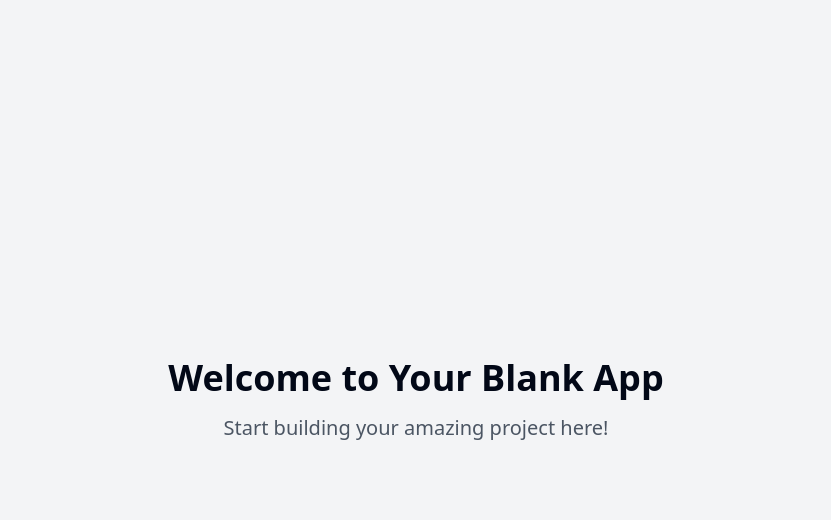
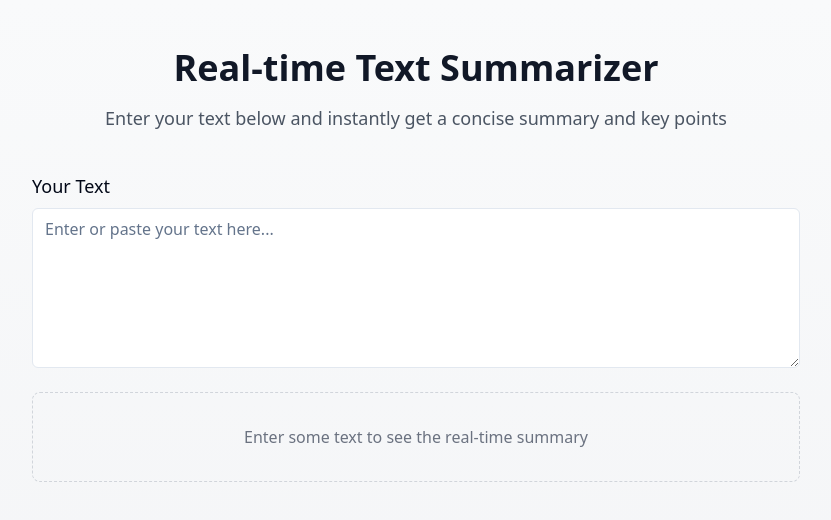
Before and after one commit to whocares2005/gistify-visualize-summarize, a React (Vite) app: page / in a window 1280 px wide. Shown: the top 520 px of the page, without its empty margins (224-1055 px from the left). Built offline with nearby package versions, Linux system fonts and the light colour scheme.

Commit message:
Update UI components
- Update UI components based on user input.

```diff
--- a/src/pages/Index.tsx
+++ b/src/pages/Index.tsx
@@ -1,11 +1,169 @@
-// Update this page (the content is just a fallback if you fail to update the page)
+
+import React, { useState, useEffect } from "react";
+import { Input } from "@/components/ui/input";
+import { Textarea } from "@/components/ui/textarea";
+import { Label } from "@/components/ui/label";
+import { Button } from "@/components/ui/button";
+import { Card } from "@/components/ui/card";
 
 const Index = () => {
+  const [inputText, setInputText] = useState("");
+  const [gist, setGist] = useState("");
+  const [bulletPoints, setBulletPoints] = useState<string[]>([]);
+  const [keywords, setKeywords] = useState<string[]>([]);
+
+  // Generate summaries when input text changes
+  useEffect(() => {
+    if (inputText.trim()) {
+      generateSummary(inputText);
+    } else {
+      setGist("");
+      setBulletPoints([]);
+      setKeywords([]);
+    }
+  }, [inputText]);
+
+  // Function to generate summary from input text
+  const generateSummary = (text: string) => {
+    // Extract keywords (simple implementation - extract words longer than 4 chars that aren't common)
+    const stopWords = new Set([
+      "about", "above", "after", "again", "against", "all", "and", "any", "are", "because",
+      "been", "before", "being", "below", "between", "both", "but", "can", "did", "does",
+      "doing", "down", "during", "each", "few", "for", "from", "further", "had", "has",
+      "have", "having", "her", "here", "hers", "herself", "him", "himself", "his", "how",
+      "into", "its", "itself", "just", "more", "most", "myself", "nor", "now", "off",
+      "once", "only", "other", "our", "ours", "ourselves", "out", "over", "own", "same",
+      "she", "should", "some", "such", "than", "that", "the", "their", "theirs", "them",
+      "themselves", "then", "there", "these", "they", "this", "those", "through", "too",
+      "under", "until", "very", "was", "were", "what", "when", "where", "which", "while",
+      "who", "whom", "why", "will", "with", "you", "your", "yours", "yourself", "yourselves"
+    ]);
+
+    const words = text.toLowerCase().match(/\b\w{4,}\b/g) || [];
+    const extractedKeywords = [...new Set(words.filter(word => !stopWords.has(word)))].slice(0, 10);
+    setKeywords(extractedKeywords);
+
+    // Create gist (shortened version of the text)
+    const sentences = text.split(/[.!?]+/).filter(s => s.trim().length > 0);
+    const shortGist = sentences.length > 1
+      ? sentences.slice(0, 2).join(". ") + "."
+      : text.length > 100
+        ? text.substring(0, 100) + "..."
+        : text;
+    setGist(shortGist);
+
+    // Create bullet points - extract key sentences or split by concepts
+    let points: string[] = [];
+    if (sentences.length > 1) {
+      points = sentences
+        .filter(s => s.trim().length > 3)
+        .slice(0, 5)
+        .map(s => s.trim());
+    } else {
+      // If only one sentence, try to break it into phrases
+      const phrases = text.split(/[,;]/g).filter(p => p.trim().length > 0);
+      points = phrases.slice(0, 3).map(p => p.trim());
+    }
+    setBulletPoints(points);
+  };
+
+  // Function to highlight keywords in text
+  const highlightKeywords = (text: string) => {
+    if (!text || keywords.length === 0) return text;
+
+    let highlightedText = text;
+    keywords.forEach(keyword => {
+      const regex = new RegExp(`\\b${keyword}\\b`, 'gi');
+      highlightedText = highlightedText.replace(
+        regex,
+        match => `<span class="bg-blue-100 dark:bg-blue-900 px-1 rounded">${match}</span>`
+      );
+    });
+
+    return highlightedText;
+  };
+
   return (
-    <div className="min-h-screen flex items-center justify-center bg-gray-100">
-      <div className="text-center">
-        <h1 className="text-4xl font-bold mb-4">Welcome to Your Blank App</h1>
-        <p className="text-xl text-gray-600">Start building your amazing project here!</p>
+    <div className="min-h-screen bg-gradient-to-b from-gray-50 to-gray-100 dark:from-gray-900 dark:to-gray-800 py-12">
+      <div className="container mx-auto px-4">
+        <div className="max-w-3xl mx-auto">
+          <div className="text-center mb-10">
+            <h1 className="text-4xl font-bold text-gray-900 dark:text-white mb-4">
+              Real-time Text Summarizer
+            </h1>
+            <p className="text-lg text-gray-600 dark:text-gray-300">
+              Enter your text below and instantly get a concise summary and key points
+            </p>
+          </div>
+
+          <div className="space-y-6">
+            <div>
+              <Label htmlFor="input-text" className="text-lg">Your Text</Label>
+              <Textarea
+                id="input-text"
+                placeholder="Enter or paste your text here..."
+                className="h-40 mt-2 text-base"
+                value={inputText}
+                onChange={(e) => setInputText(e.target.value)}
+              />
+            </div>
+
+            {(gist || bulletPoints.length > 0) && (
+              <div className="space-y-6 mt-8 animate-in fade-in">
+                <Card className="p-6">
+                  <h2 className="text-xl font-semibold mb-4">Gist</h2>
+                  <div
+                    className="text-base text-gray-700 dark:text-gray-300"
+                    dangerouslySetInnerHTML={{ __html: highlightKeywords(gist) }}
+                  />
+                </Card>
+
+                {bulletPoints.length > 0 && (
+                  <Card className="p-6">
+                    <h2 className="text-xl font-semibold mb-4">Key Points</h2>
+                    <ul className="list-disc pl-6 space-y-2">
+                      {bulletPoints.map((point, index) => (
+                        <li
+                          key={index}
+                          className="text-base text-gray-700 dark:text-gray-300"
+                          dangerouslySetInnerHTML={{ __html: highlightKeywords(point) }}
+                        />
+                      ))}
+                    </ul>
+                  </Card>
+                )}
+
+                {keywords.length > 0 && (
+                  <div className="mt-4">
+                    <details className="text-sm">
+                      <summary className="cursor-pointer text-gray-500 dark:text-gray-400 hover:text-gray-700 dark:hover:text-gray-300">
+                        Keywords detected ({keywords.length})
+                      </summary>
+                      <div className="mt-2 flex flex-wrap gap-2">
+                        {keywords.map((keyword, index) => (
+                          <span
+                            key={index}
+                            className="px-2 py-1 rounded-full bg-gray-100 dark:bg-gray-700 text-gray-700 dark:text-gray-300 text-xs"
+                          >
+                            {keyword}
+                          </span>
+                        ))}
+                      </div>
+                    </details>
+                  </div>
+                )}
+              </div>
+            )}
+
+            {!inputText && (
+              <div className="text-center p-8 border border-dashed border-gray-300 dark:border-gray-700 rounded-lg mt-4">
+                <p className="text-gray-500 dark:text-gray-400">
+                  Enter some text to see the real-time summary
+                </p>
+              </div>
+            )}
+          </div>
+        </div>
       </div>
     </div>
   );
```
